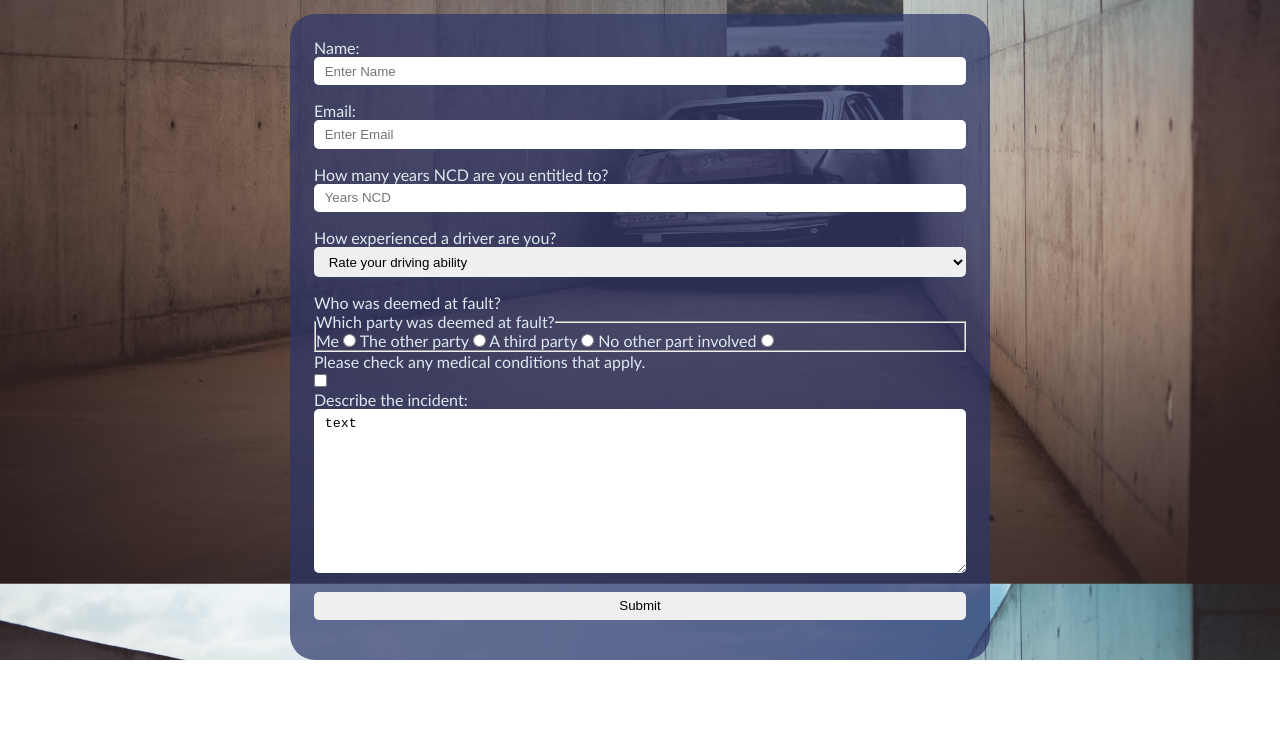
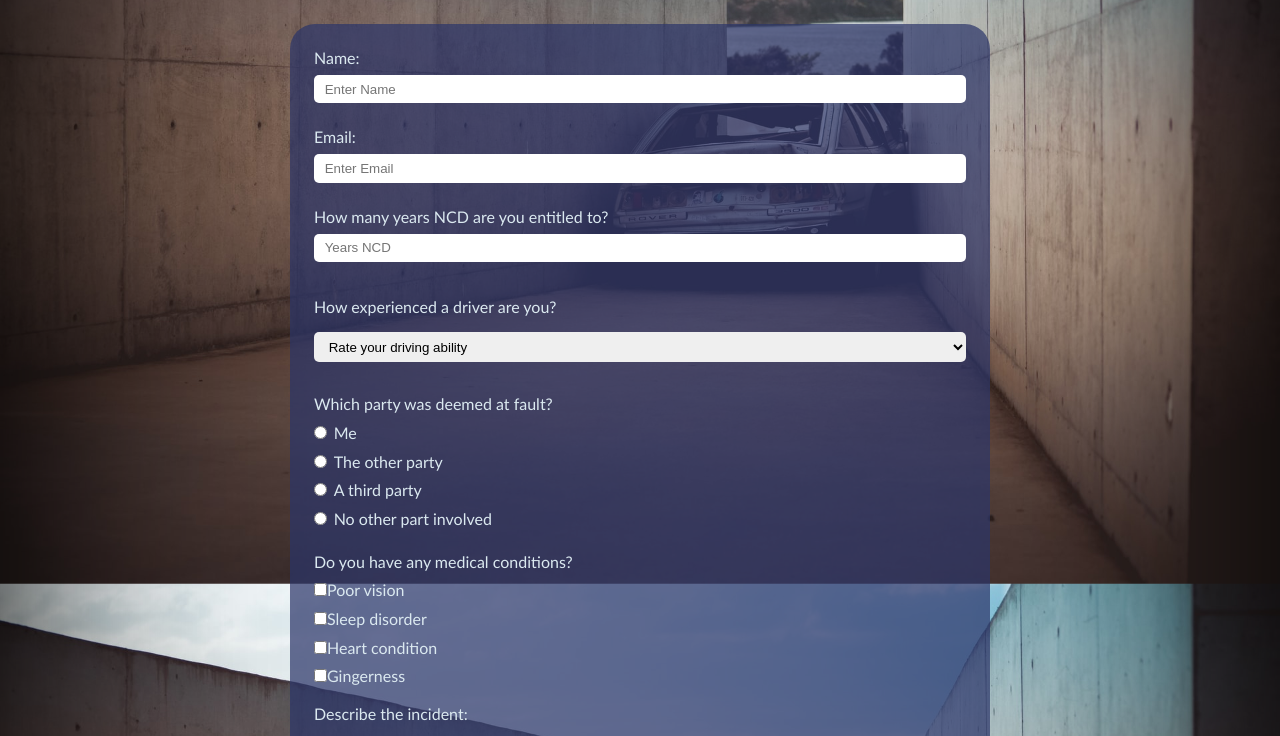
Before and after one commit to garethfriend/freecodecamp-survey-form, a plain HTML site: page index.html in a window 1280 px wide. Shown: the part 243-979 px from the top of the page. Before the commit the page ends 903 px from the top, so only its background shows below. Drawn offline with Linux system fonts and the light colour scheme.

Commit message:
tests passed

```diff
--- a/index.html
+++ b/index.html
@@ -33,20 +33,21 @@
                </select>
             </div>
             <div class="form-group">
-                <p>Who was deemed at fault?</p>
                 <fieldset>
                     <legend>Which party was deemed at fault?</legend>
-                    <label for="me">Me</label>
-                    <input type="radio" name="fault" id="me" value="me">
-                    <label for="other">The other party</label>
-                    <input type="radio" name="fault" id="other" value="other">
-                    <label for="third">A third party</label>
-                    <input type="radio" name="fault" id="third" value="third">
-                    <label for="n-a">No other part involved</label>
-                    <input type="radio" name="fault" id="n-a" value="n-a">
+                    <label for="me"><input type="radio" name="fault" id="me" value="me" class="radio">Me</label>
+                    <label for="other"><input type="radio" name="fault" id="other" value="other" class="radio">The other party</label>
+                    <label for="third"><input type="radio" name="fault" id="third" value="third" class="radio">A third party</label>
+                    <label for="n-a"><input type="radio" name="fault" id="n-a" value="n-a" class="radio">No other part involved</label>
                 </fieldset>
-                <p>Please check any medical conditions that apply.</p>
-                <label for=""><input type="checkbox" name="" id=""></label>
+                <fieldset>
+                    <legend>Do you have any medical conditions?</legend>
+                    <label for="vision"><input type="checkbox" name="vision" id="vision" value="vision">Poor vision</label>
+                    <label for="sleep"><input type="checkbox" name="sleep" id="sleep" value="sleep">Sleep disorder</label>
+                    <label for="heart"><input type="checkbox" name="heart" id="heart" value="heart">Heart condition</label>
+                    <label for="ginger"><input type="checkbox" name="ginger" id="ginger" value="ginger">Gingerness</label>
+                </fieldset>
+
             </div>
             <div class="form-group">
                 <p>Describe the incident:</p>
--- a/style.css
+++ b/style.css
@@ -19,6 +19,7 @@ body {
     background-size: cover;
     font-family: 'Gill Sans', 'Gill Sans MT', Calibri, 'Trebuchet MS', sans-serif;
     color: var(--color-white);
+    box-shadow: inset 0px 0px 380px black;
 }
 .container {
     display: flex;
@@ -49,8 +50,12 @@ header {
     align-items: center;
     margin: 1em 0 2em 0;
     padding: 0.5em;
-    color: hsla(230, 42%, 29%, 0.705);
+    color: var(--color-white);
     text-align: center;
+}
+header p {
+    color: var(--color-white);
+    font-size: 1.5em;
 }
 .form-control {
     width: 100%;
@@ -63,6 +68,31 @@ h1 {
     font-size: 40px;
     margin-bottom: 1em;
     border: var(--color-white) solid 3px;
+    border-radius: 25px;
     padding: 1em;
     width: 100%;
 }
+.form-group {
+    display: grid;
+    grid-template-columns: 1fr;
+    row-gap: 0.5em;
+}
+.form-group p {
+    margin-top: 1.2em;
+    margin-bottom: 0.5em;
+}
+fieldset {
+    display: contents;
+    border: none;
+}
+fieldset label {
+    padding-right: 1em;
+    margin-top: 0.1em;
+}
+.radio,
+.checkbox {
+  margin-right: 0.5em;
+}
+legend {
+    margin-top: 1em;
+}
```
